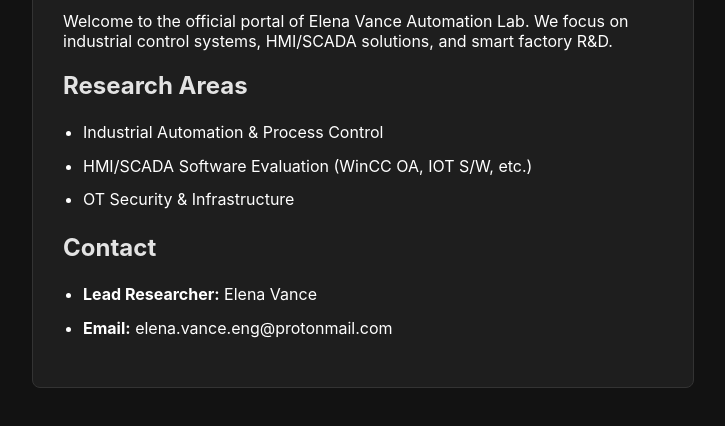
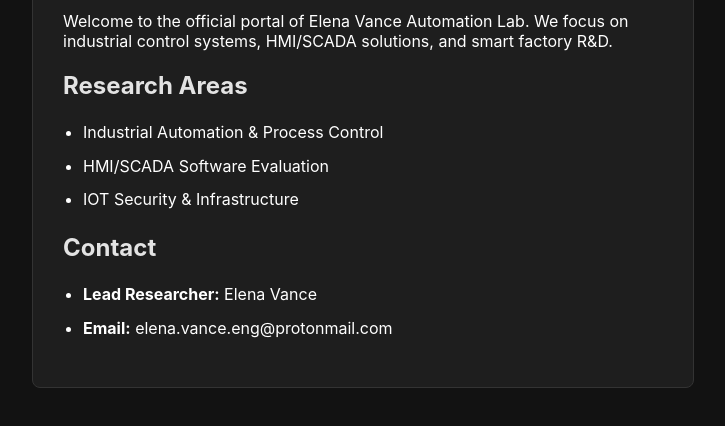
Before and after one commit to gizuus/e_vance-lab.github.com, a plain HTML site: page index.html in a window 1280 px wide. Shown: the part 272-698 px from the top of the page, without its empty margins (277-1002 px from the left). Drawn offline with Linux system fonts and the light colour scheme.

Commit message:
Update index.html

```diff
--- a/index.html
+++ b/index.html
@@ -51,8 +51,8 @@
         <h2>Research Areas</h2>
         <ul>
             <li>Industrial Automation & Process Control</li>
-            <li>HMI/SCADA Software Evaluation (WinCC OA, IOT S/W, etc.)</li>
-            <li>OT Security & Infrastructure</li>
+            <li>HMI/SCADA Software Evaluation</li>
+            <li>IOT Security & Infrastructure</li>
         </ul>
 
         <h2>Contact</h2>
```
